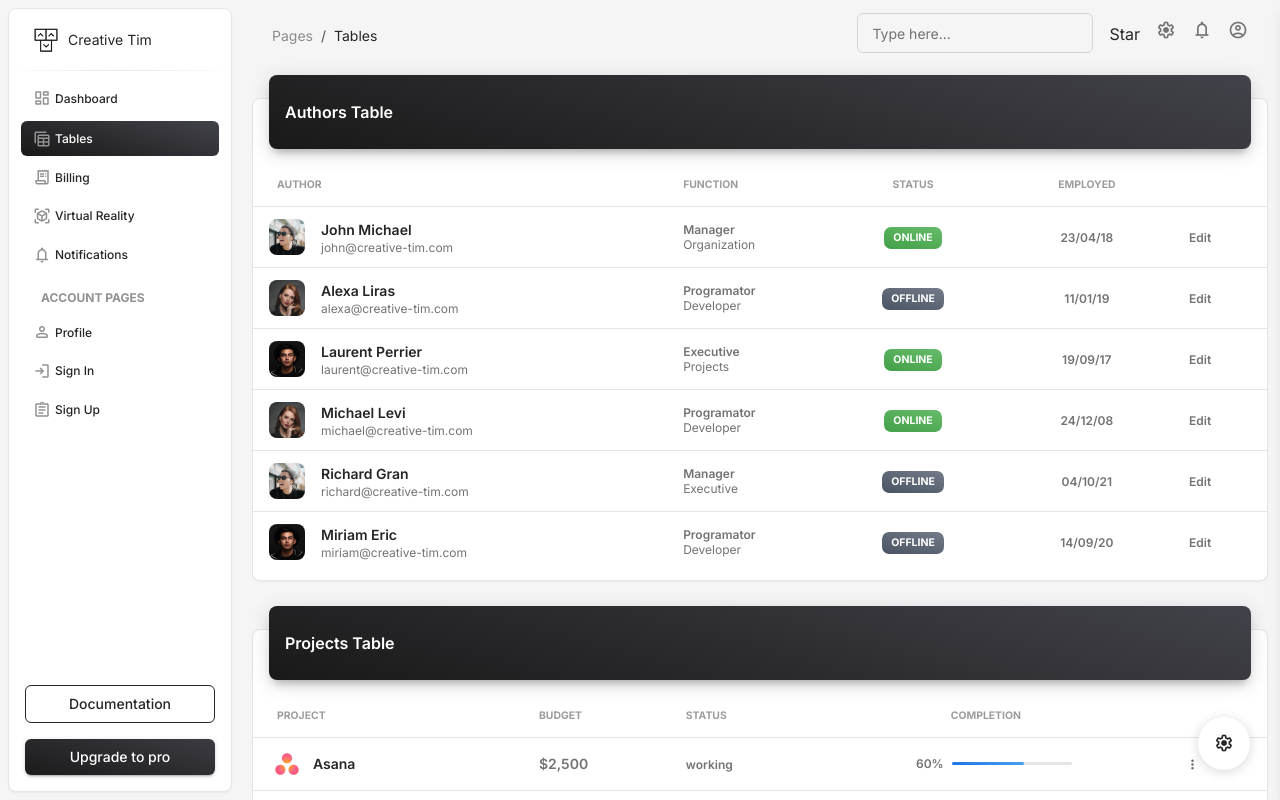
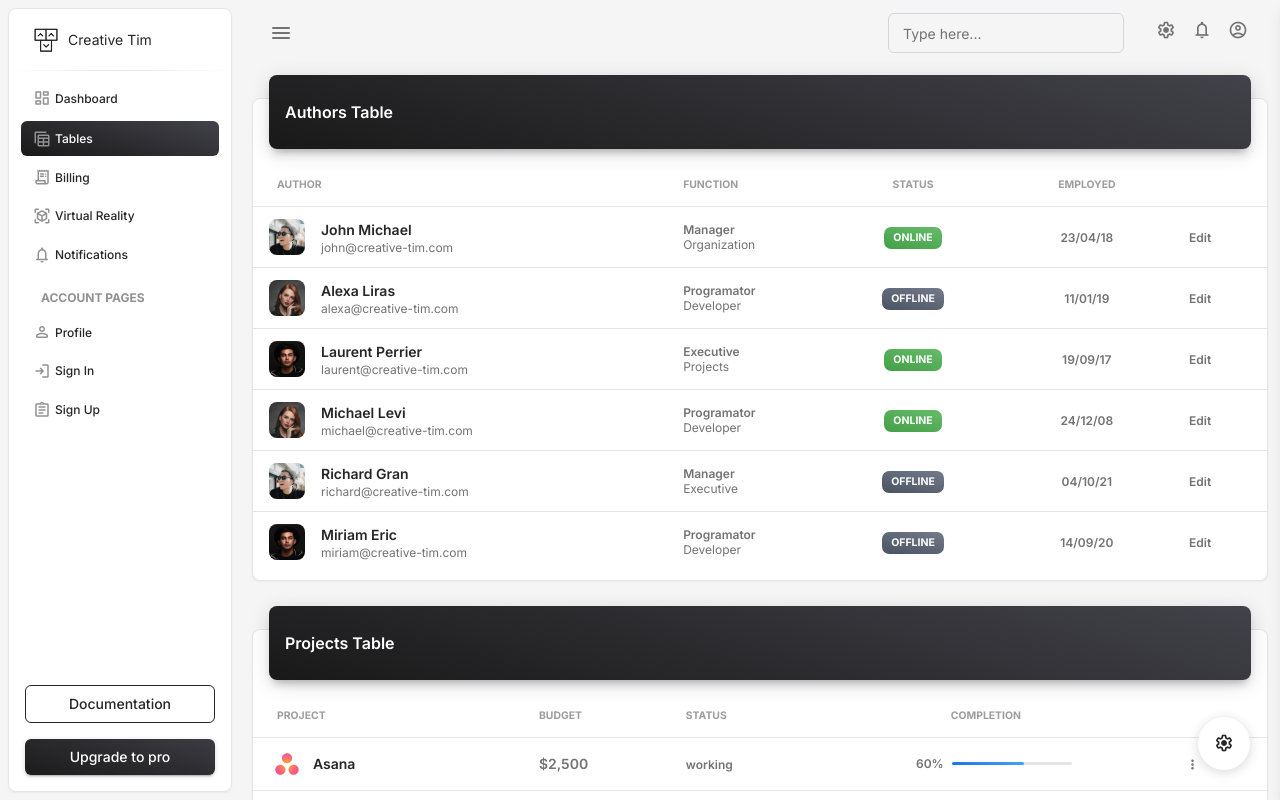
Before and after one commit to khenh1907hm/GasMH, a plain HTML site: page pages/tables.html in a window 1280 px wide. Shown: the top 800 px of the page. Drawn offline with nearby package versions, Linux system fonts and the light colour scheme.

Commit message:
Change page table

```diff
--- a/pages/tables.html
+++ b/pages/tables.html
@@ -112,12 +112,18 @@
     <!-- Navbar -->
     <nav class="navbar navbar-main navbar-expand-lg px-0 mx-3 shadow-none border-radius-xl" id="navbarBlur" data-scroll="true">
       <div class="container-fluid py-1 px-3">
-        <nav aria-label="breadcrumb">
-          <ol class="breadcrumb bg-transparent mb-0 pb-0 pt-1 px-0 me-sm-6 me-5">
-            <li class="breadcrumb-item text-sm"><a class="opacity-5 text-dark" href="javascript:;">Pages</a></li>
-            <li class="breadcrumb-item text-sm text-dark active" aria-current="page">Tables</li>
-          </ol>
-        </nav>
+
+
+        <a href="javascript:;" class="nav-link text-body p-0" id="iconNavbarSidenav">
+          <div class="sidenav-toggler-inner">
+            <i class="sidenav-toggler-line"></i>
+            <i class="sidenav-toggler-line"></i>
+            <i class="sidenav-toggler-line"></i>
+          </div>
+        </a>
+
+
+
         <div class="collapse navbar-collapse mt-sm-0 mt-2 me-md-0 me-sm-4" id="navbar">
           <div class="ms-md-auto pe-md-3 d-flex align-items-center">
             <div class="input-group input-group-outline">
@@ -126,19 +132,6 @@
             </div>
           </div>
           <ul class="navbar-nav d-flex align-items-center  justify-content-end">
-
-            <li class="mt-1">
-              <a class="github-button" href="https://github.com/creativetimofficial/material-dashboard" data-icon="octicon-star" data-size="large" data-show-count="true" aria-label="Star creativetimofficial/material-dashboard on GitHub">Star</a>
-            </li>
-            <li class="nav-item d-xl-none ps-3 d-flex align-items-center">
-              <a href="javascript:;" class="nav-link text-body p-0" id="iconNavbarSidenav">
-                <div class="sidenav-toggler-inner">
-                  <i class="sidenav-toggler-line"></i>
-                  <i class="sidenav-toggler-line"></i>
-                  <i class="sidenav-toggler-line"></i>
-                </div>
-              </a>
-            </li>
             <li class="nav-item px-3 d-flex align-items-center">
               <a href="javascript:;" class="nav-link text-body p-0">
                 <i class="material-symbols-rounded fixed-plugin-button-nav">settings</i>
```
